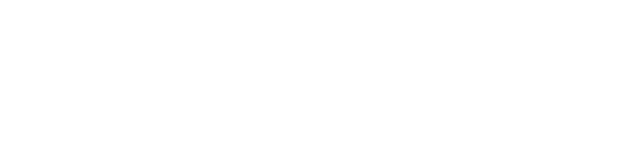
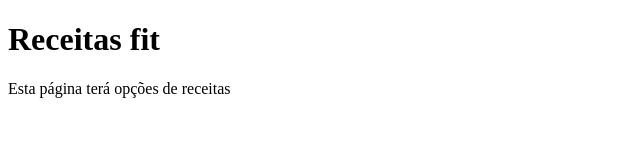
Before and after one commit to ErikaTarquini/ProjetoNutri, a plain HTML site: page receitas.html in a window 1280 px wide. Shown: the whole page, without its empty margins (0-640 px from the left). Drawn offline with Linux system fonts and the light colour scheme.

Commit message:
Segundo commit

```diff
--- a/receitas.html
+++ b/receitas.html
@@ -4,6 +4,7 @@
     <title>Receitas fit</title>
 </head>
 <body>
-
+    <h1>Receitas fit</h1>
+    <p> Esta página terá opções de receitas </p>
 </body>
 </html>
```
Also changed, not shown: index.html (+3 -0 lines).
